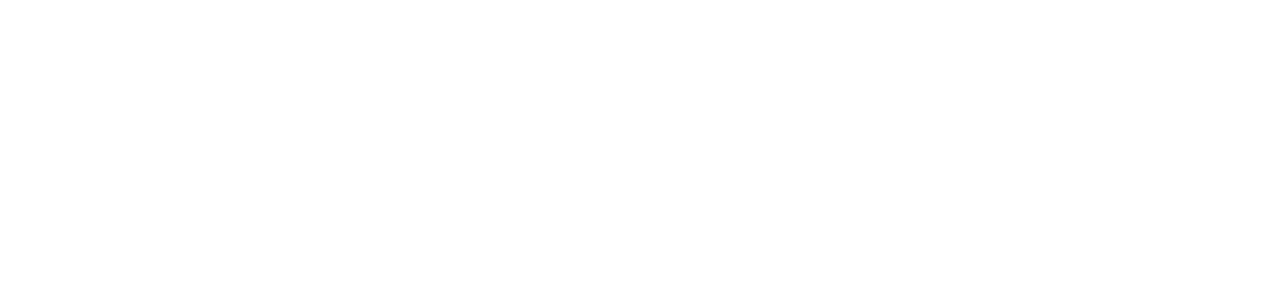
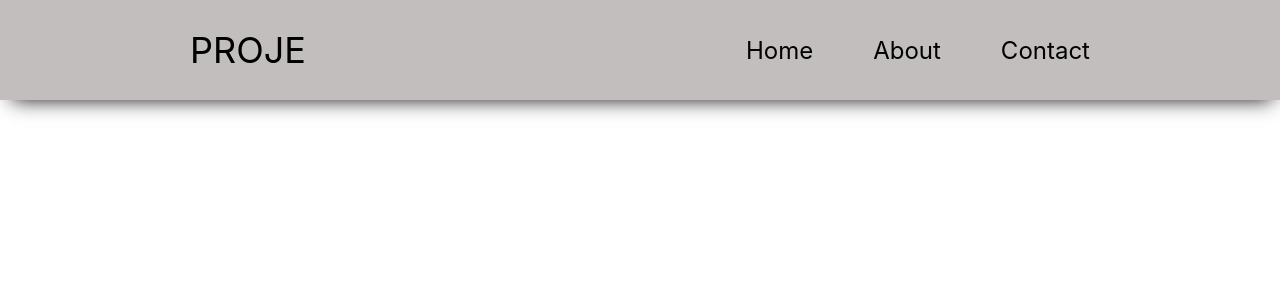
Before and after one commit to ahmetseha/react-dummyapi-project, a React (Create React App) app: page / in a window 1280 px wide. Shown: the top 300 px of the page. Built offline with nearby package versions, Linux system fonts and the light colour scheme.

Commit message:
minor fixes, header added

```diff
--- a/package.json
+++ b/package.json
@@ -8,7 +8,7 @@
     "@testing-library/user-event": "^12.1.10",
     "axios": "^0.21.1",
     "dotenv": "^10.0.0",
-    "node-sass": "^6.0.1",
+    "node-sass": "^4.14.0",
     "react": "^17.0.2",
     "react-dom": "^17.0.2",
     "react-router-dom": "^5.2.0",
--- a/src/App.css
+++ b/src/App.css
@@ -1,3 +1,16 @@
+* {
+  margin: 0;
+  padding: 0;
+  box-sizing: border-box;
+}
+ul,
+li {
+  list-style-type: none;
+}
+a {
+  text-decoration: none;
+}
 .App {
-  text-align: center;
+  display: flex;
+  flex-direction: column;
 }
--- a/src/App.js
+++ b/src/App.js
@@ -1,7 +1,14 @@
 import "./App.css";
+// import FetchData from "./components/FetchData";
+import Header from "./components/Header/Header";
 
 function App() {
-  return <div className="App"></div>;
+  return (
+    <div className="App">
+      <Header />
+      {/* <FetchData /> */}
+    </div>
+  );
 }
 
 export default App;
--- a/src/components/FetchData.js
+++ b/src/components/FetchData.js
@@ -4,7 +4,7 @@
 const BASE_URL = "https://dummyapi.io/data/api";
 const APP_ID = process.env.REACT_APP_API_KEY;
 
-const FetchData = () => {
+function FetchData() {
   const [data, setData] = useState();
 
   useEffect(() => {
@@ -14,8 +14,7 @@
   }, []);
 
   console.log(data);
-
   return <div></div>;
-};
+}
 
 export default FetchData;
--- a/src/components/Header/Header.js
+++ b/src/components/Header/Header.js
@@ -0,0 +1,23 @@
+import styles from "./Header.module.scss";
+// import { Link, NavLink } from "react-router-dom";
+
+function Header() {
+  return (
+    <div className={styles.container}>
+      <div className={styles.container__containerHead}>
+        <header className={styles.container__head}>
+          <div className={styles.container__logo}>PROJE</div>
+          <nav className={styles.container__menu}>
+            <ul className={styles.container__items}>
+              <li className={styles.container__item}>Home</li>
+              <li className={styles.container__item}>About</li>
+              <li className={styles.container__item}>Contact</li>
+            </ul>
+          </nav>
+        </header>
+      </div>
+    </div>
+  );
+}
+
+export default Header;
--- a/src/components/Header/Header.module.scss
+++ b/src/components/Header/Header.module.scss
@@ -0,0 +1,31 @@
+.container {
+  display: flex;
+  align-items: center;
+  height: 100px;
+  background-color: rgb(194, 190, 190);
+  box-shadow: 2px 9px 20px -10px rgba(0, 0, 0, 1);
+  &__containerHead {
+    width: 100%;
+  }
+  &__head {
+    display: flex;
+    align-items: center;
+    justify-content: space-around;
+  }
+  &__logo {
+    display: flex;
+    justify-content: center;
+    align-items: center;
+    font-size: 36px;
+  }
+  &__items {
+    display: flex;
+    align-items: center;
+    justify-content: center;
+  }
+  &__item {
+    font-size: 24px;
+    margin-left: 60px;
+    cursor: pointer;
+  }
+}
```
Also changed, not shown: src/components/SearchBar/SearchBar.js (added, +22 -0 lines), src/components/SearchBar/SearchBar.module.scss (added), src/pages/About/About.js (added), src/pages/About/About.module.scss (added), src/pages/Contact/Contact.js (added), src/pages/Contact/Contact.module.scss (added), 1 other file (tests, documents, lock files or other folders).
